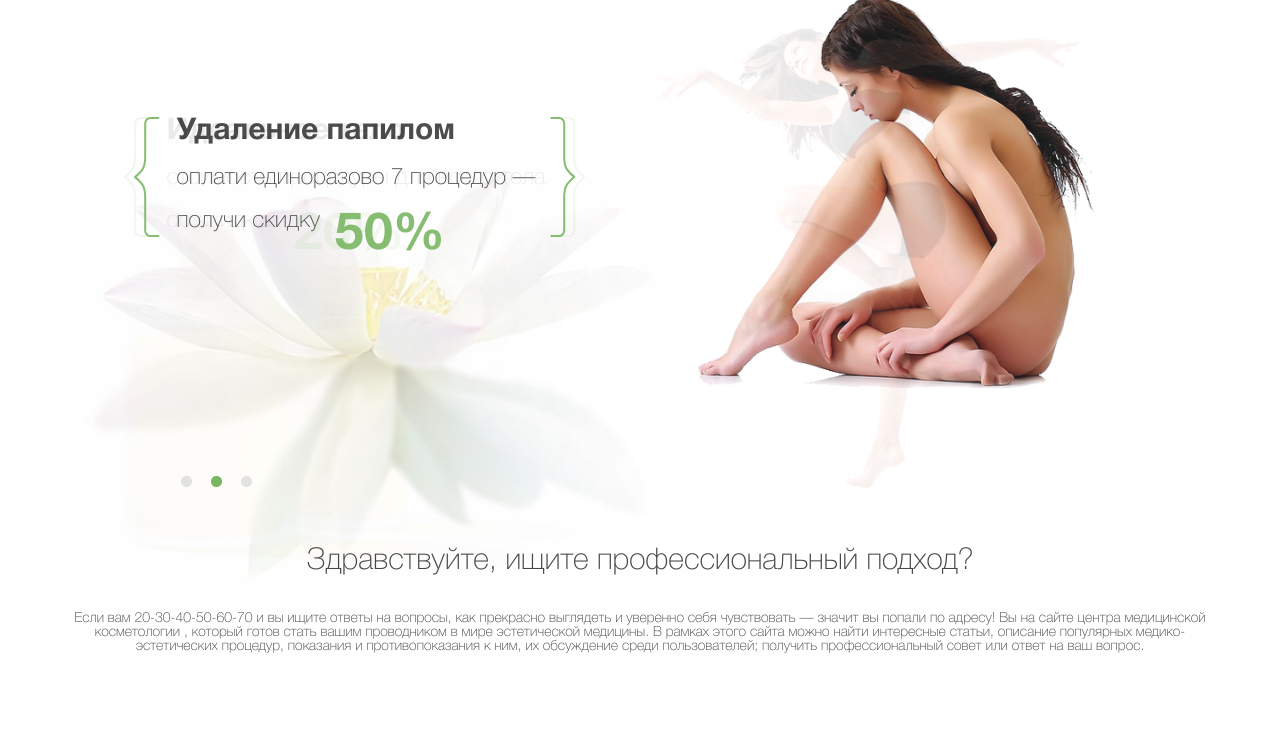
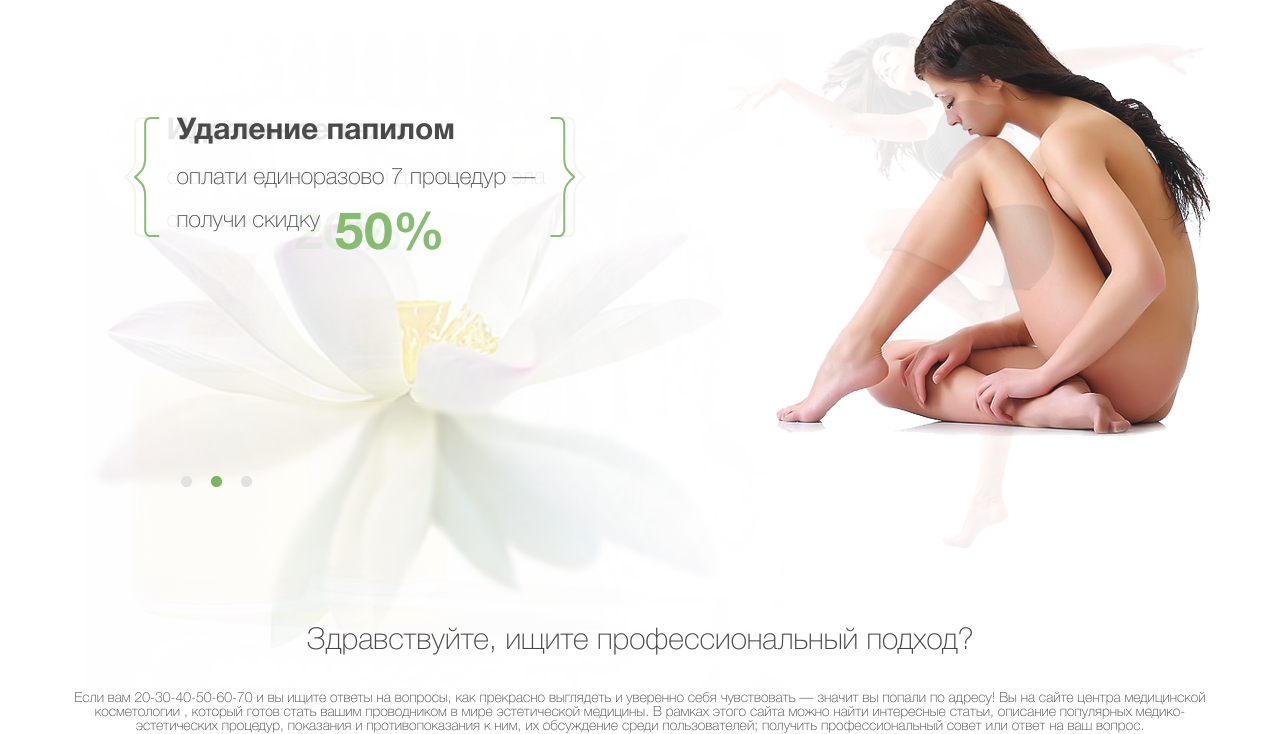
Before and after one commit to Nikanorra/Nikanorra.github.io-SimplaShop-SCSS.github.io, a plain HTML site: page index.html in a window 1280 px wide. Shown: the part 76-810 px from the top of the page. Drawn offline with Linux system fonts and the light colour scheme.

Commit message:
Add files via upload

```diff
--- a/index.html
+++ b/index.html
@@ -108,7 +108,7 @@
 
 <div class="slider__wrapper">
 		<div class="slider_img">
-			<img src="img/slide_01.png" width="90%">
+			<img src="img/slide_01.png">
 
 		<div class="col-6">
 		<div class="slider__text">
@@ -163,7 +163,7 @@
 
 
 <div class="slider_img">
-	<img src="img/slide_02.png" width="90%">
+	<img src="img/slide_02.png">
 
 <div class="col-6">
 <div class="slider__text">
@@ -214,7 +214,7 @@
 
 
 			<div class="slider_img">
-				<img src="img/slide_03.png" width="90%">
+				<img src="img/slide_03.png">
 
 			<div class="col-6">
 			<div class="slider__text">
```
